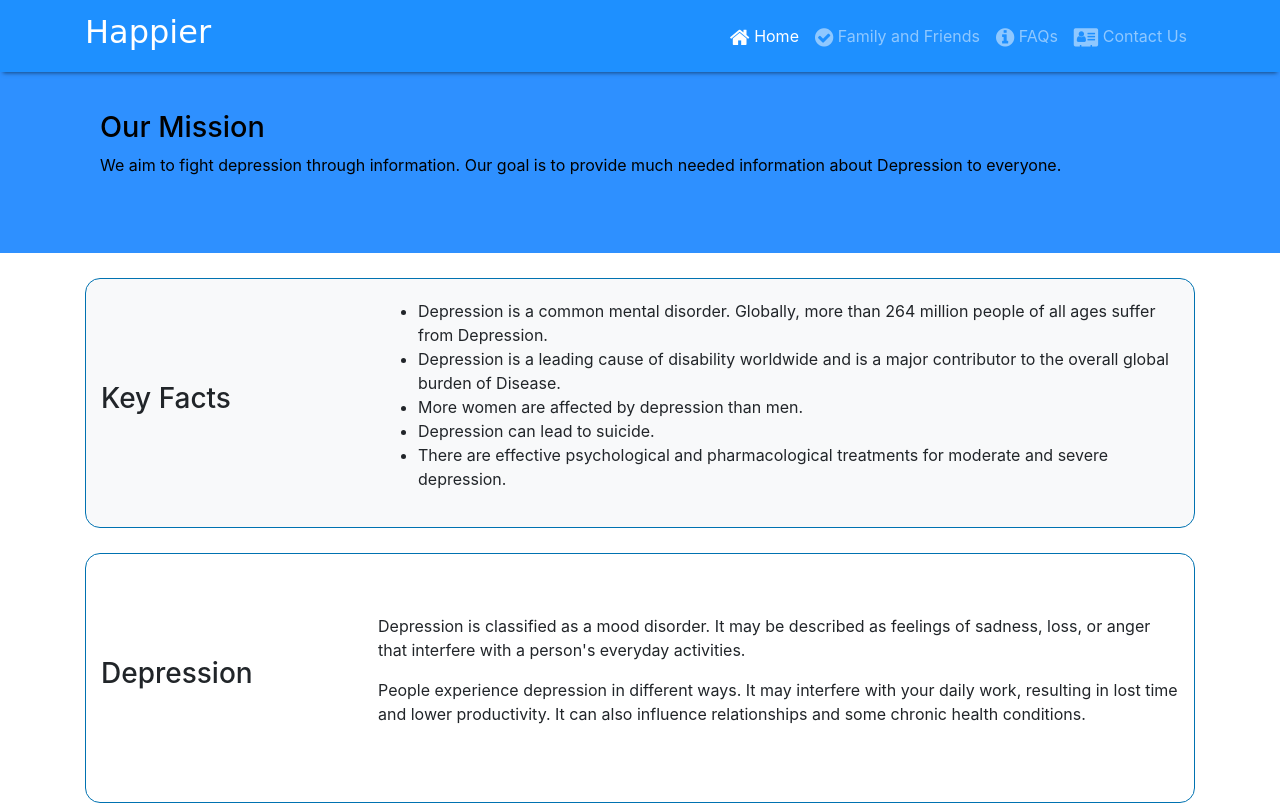
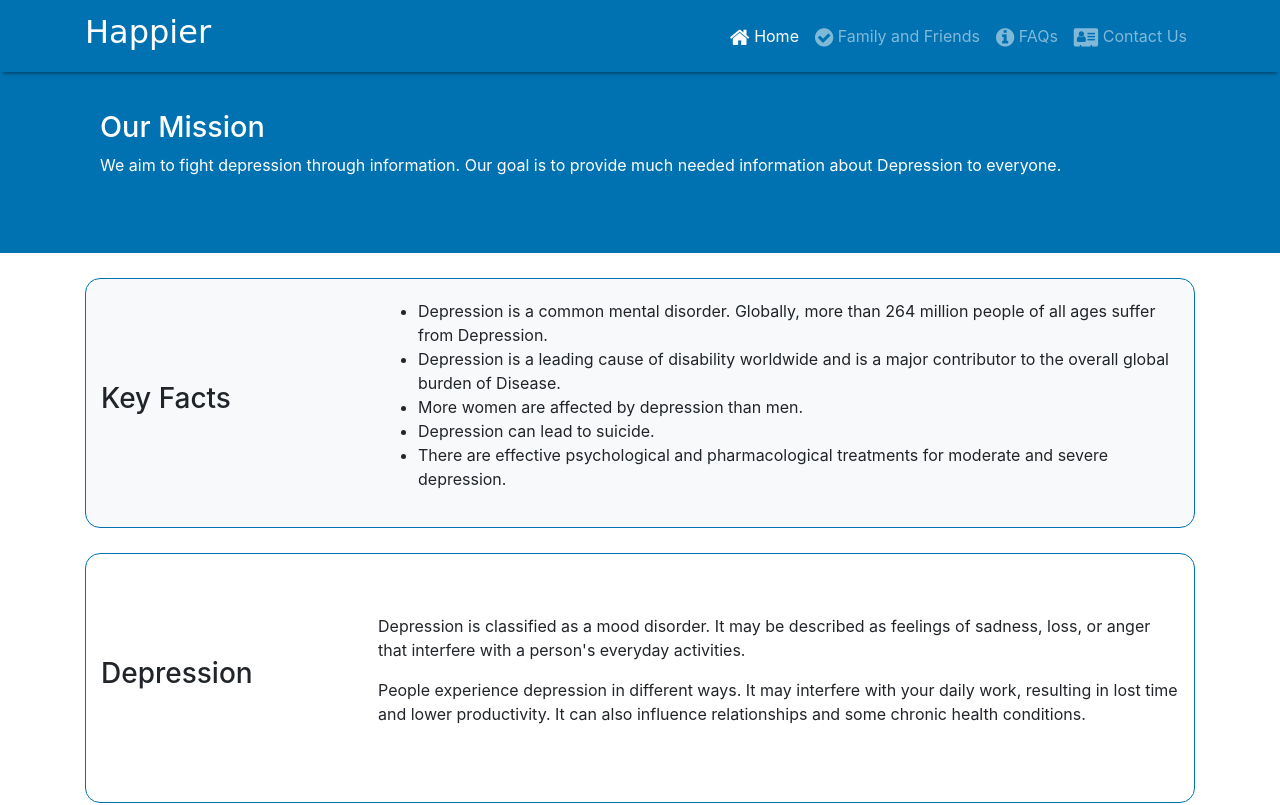
Before and after one commit to kaustubh3000/happier-site, a website: page index.html in a window 1280 px wide. Shown: the top 805 px of the page. Drawn offline with Linux system fonts and the light colour scheme.

Commit message:
minor design changes

```diff
--- a/css/styles.css
+++ b/css/styles.css
@@ -17,14 +17,12 @@
     margin: 0px auto;
     border-radius: 0px;
 
-    background-color: #2e90ff;
-    color: black;
-    /* font-family: 'Itim',cursive; */
+    background-color: #0072b1 ;
+    color: white;
 }
 
 .jumbotron h1{
     font-size: 1.8em;
-    color: black;
 }
 
 .address{
@@ -43,7 +41,7 @@ body{
     box-shadow: 0px 4px 4px -3px rgba(0, 0, 0, .5);
 }
 .navbar-dark{
-    background-color: dodgerblue;
+    background-color:#0072b1 ;
 
 }
 
```
